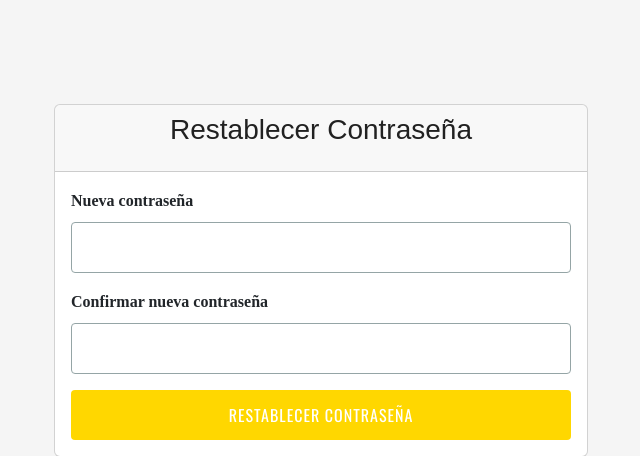
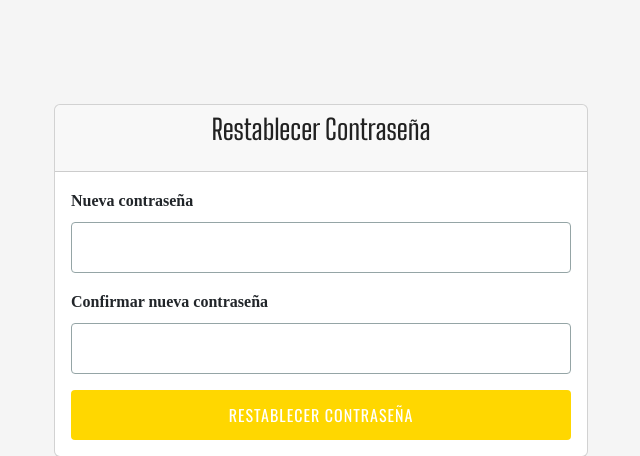
Before and after one commit to Vlanden/Guardians-of-transit, a Flask app: page /auth/recover in a window 1280 px wide. Shown: the part 64-520 px from the top of the page, without its empty margins (319-959 px from the left). Run offline with Flask 3, Linux system fonts and the light colour scheme; parts of the project's set-up code (start-up, migrations or seed data) failed here and were passed over; some libraries are stand-ins or nearby versions; some web fonts are replaced.

Commit message:
Update styles.css

```diff
--- a/app/static/css/styles.css
+++ b/app/static/css/styles.css
@@ -22,7 +22,7 @@
   font-family: 'Big Shoulders';
   font-style: normal;
   font-weight: 400;
-  src: url('/static/fonts/big-shoulders-v1-latin-regular.woff2') format('woff2');
+  src: url('/static/fonts/big-shoulders-v2-latin-regular.woff2') format('woff2');
 }
 
 @font-face {
```
